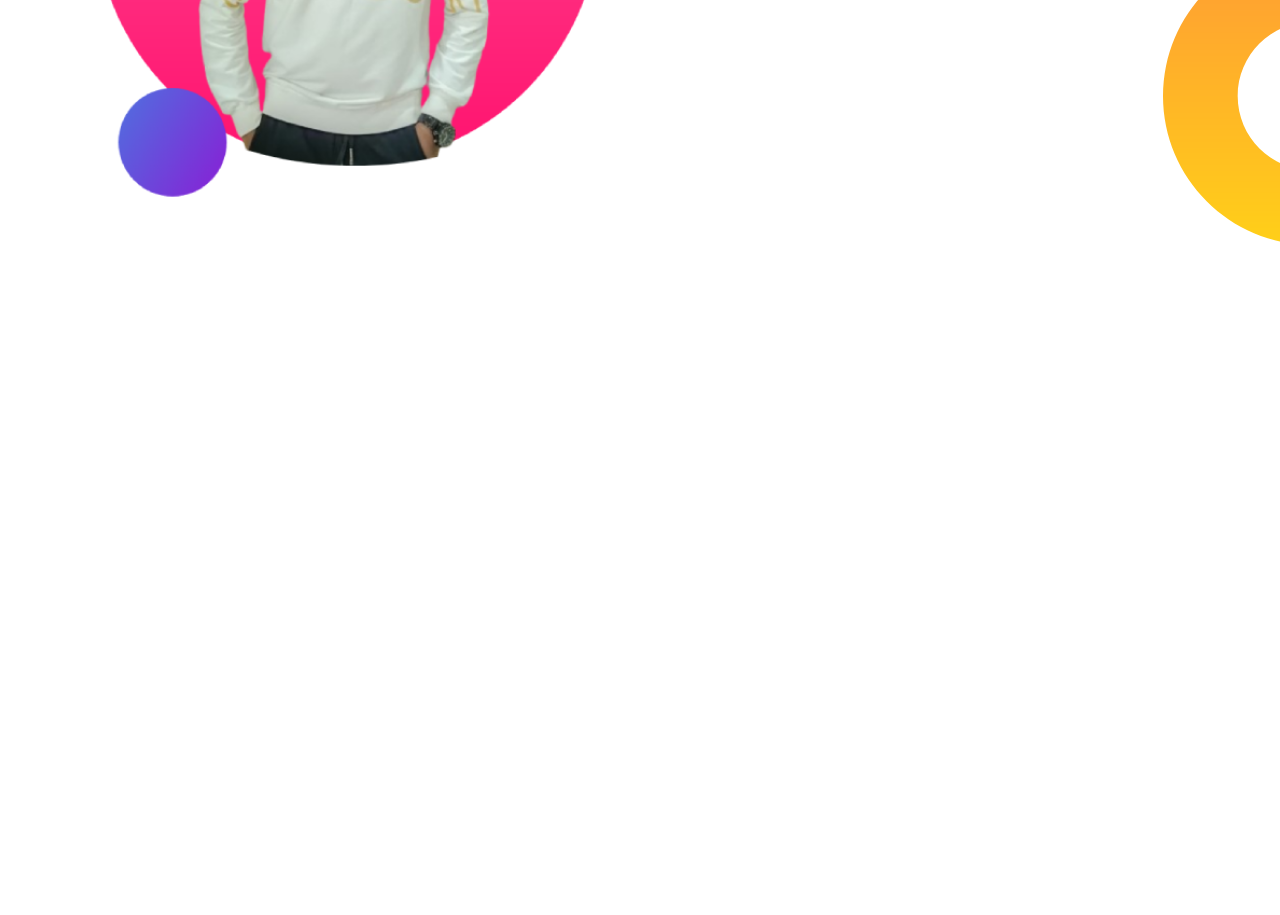
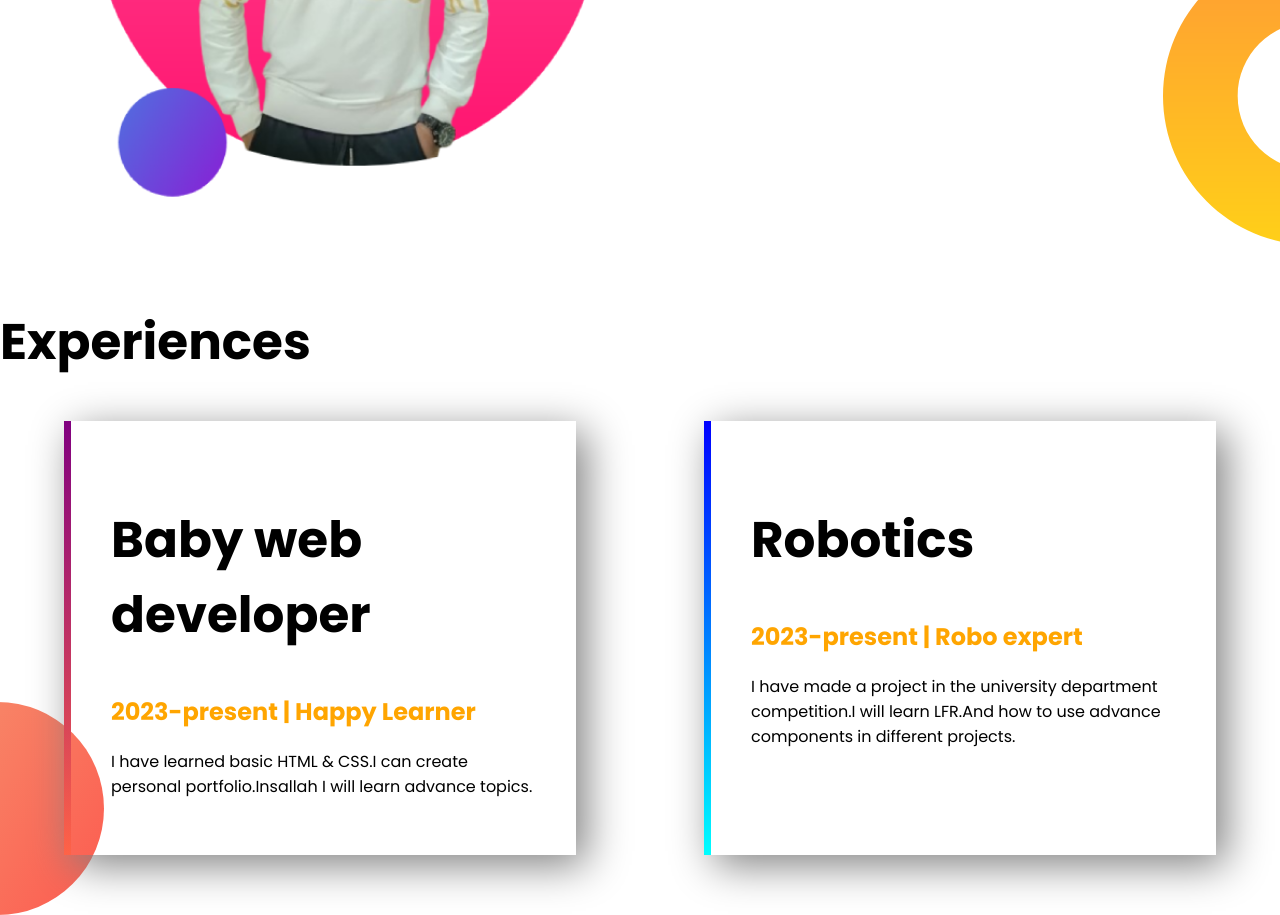
Before and after one commit to AfifKabir/Developer-portfolio, a plain HTML site: page index.html in a window 1280 px wide. Shown: the part 1044-1959 px from the top of the page. Before the commit the page ends 1329 px from the top, so only its background shows below. Drawn offline with Linux system fonts and the light colour scheme.

Commit message:
succesfully done

```diff
--- a/index.html
+++ b/index.html
@@ -10,19 +10,19 @@
     <link rel="stylesheet" href="style.css">
 </head>
 <body>
-    <section id="top">
+    <section id="top" class="flexible">
         <div id="first-div" class="half-width">
             <h1>Welcome To</h1>
-            <h1><span class="name">Afif Kabir</span> World!</h1>
+            <h1><span class="orange">Afif Kabir</span> World!</h1>
             <h3>Build climber and train stopper</h3>
             <p>I am a programmer.I want to be ICPC champion.But why I am learning Web development.Ooopppss it's looking like a puzzle game .:3</p>
-            <a class="no-under" target="_blank" href="https://www.linkedin.com/in/afif-kabir/">HIRE ME</a>
+            <a class="anchor1" target="_blank" href="https://www.linkedin.com/in/afif-kabir/">HIRE ME</a>
         </div>
         <div class="half-width">
             <img src="my-bg.png" alt="My edited image">
         </div>
     </section>
-    <section id="big-dream">
+    <section id="big-dream" class="flexible">
         <div class="half-width">
             <img src="images/my-bg2.png" alt="2nd edited photo">
         </div>
@@ -32,8 +32,22 @@
             <p>I have learned basic HTML & CSS.I can create a simple portfolio website.I can teach you how to develop a simple website.I want to be so much advance in this field which will be beyond this <i>GALLERY</i> </p>
             <a class="fb" target="_blank" href="https://www.facebook.com/afif.kabir.92?mibextid=ZbWKwL">I'm HERE</a>
         </div>
-
-    </section>
+     </section>
+     <section id="finishing">
+        <h1>Experiences</h1>
+        <div class="flexible">
+            <div id="web-dev" class="half-width shadow">
+                <h1>Baby web developer</h1>
+                <h2 class="orange">2023-present | Happy Learner</h2>
+                <p>I have learned basic HTML & CSS.I can create personal portfolio.Insallah I will learn advance topics.</p>
+            </div>
+            <div id="robo" class="half-width shadow">
+                <h1>Robotics</h1>
+                <h2 class="orange">2023-present | Robo expert</h2>
+                <p>I have made a project in the university department competition.I will learn LFR.And how to use advance components in different projects.</p>
+            </div>
+         </div>
+     </section>
 
 </body>
 </html>
--- a/style.css
+++ b/style.css
@@ -8,23 +8,24 @@ h1{
 #first-div{
   padding-left:80px ;
 }
-.name{
-    color: rgb(239, 239, 7);
+.orange{
+    color: orange;
 }
 #top{
-  display: flex;
   background-image: url(images/top-banner.png);
   background-repeat: no-repeat;
   margin-bottom: 40px;
 
 }
 #big-dream{
-  display: flex;
   background-image: url(images/dream-bg.png);
   background-repeat: no-repeat;
-  margin-bottom: 40px;
+  margin-bottom: 60px;
   background-position: right;
   background-position-y: bottom;
+}
+.flexible{
+  display: flex;
 }
 .half-width{
   width: 50%;
@@ -33,7 +34,7 @@ h1{
 .half-width img{
   width: 100%;
 }
-.no-under{
+.anchor1{
   text-decoration: none;
   background-image:linear-gradient(rgb(255, 165, 0),tomato);
   padding: 10px 40px;
@@ -49,3 +50,28 @@ h1{
   color: white;
   border-radius: 15px;
 }
+.shadow{
+  box-shadow:10px 10px 40px gray ;
+  width: 40%;
+  margin-left: 5%;
+  margin-right: 5%;
+  margin-bottom: 60px;
+
+}
+#finishing{
+  background-image: url(images/exp-bg.png);
+  background-repeat: no-repeat;
+  background-position: left;
+  background-position-y: bottom;
+}
+#web-dev{
+  border-left:7px solid ;
+  border-image:linear-gradient(purple,tomato);
+  border-image-slice: 1;
+
+}
+#robo{
+  border-left:7px solid ;
+  border-image:linear-gradient(blue,cyan);
+  border-image-slice: 1;
+}
```
Also changed, not shown: images/jhankar.png (deleted), images/jhankar2.png (deleted), 5 other files.
